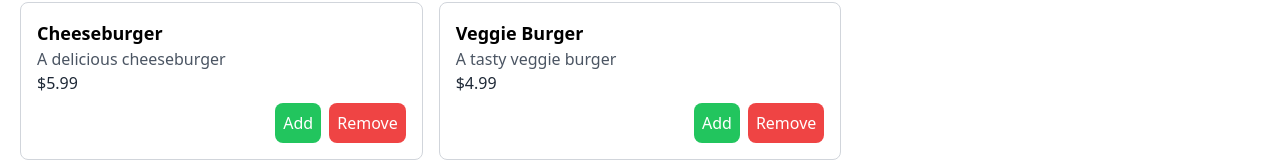
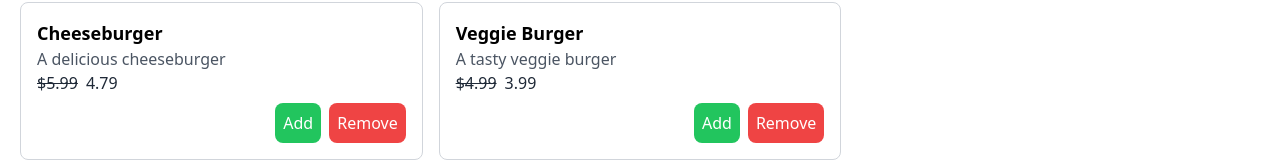
Before and after one commit to kush456/OrderEaze, a React (Create React App) app: page /menu in a window 1280 px wide. Shown: the part 534-696 px from the top of the page. Built offline with nearby package versions, Linux system fonts and the light colour scheme.

Commit message:
nav and state

```diff
--- a/src/pages/MenuPage.jsx
+++ b/src/pages/MenuPage.jsx
@@ -17,7 +17,7 @@ const MenuPage = () => {
   //Load order
   useEffect(() => {
     const savedOrder = localStorage.getItem('order');
-    console.log(savedOrder);
+    console.log('savedOrder',savedOrder);
     if (savedOrder) {
       setOrder(JSON.parse(savedOrder));
     }
@@ -28,7 +28,7 @@ const MenuPage = () => {
     if (isInitialMount.current) {
       isInitialMount.current = false;
     } else {
-      console.log("was run");
+      //console.log("was run");
       localStorage.setItem('order', JSON.stringify(order));
     }
   }, [order]);
@@ -37,55 +37,55 @@ const MenuPage = () => {
 
   const foodItems = {
     Burger: [
-      { name: 'Cheeseburger', description: 'A delicious cheeseburger', price: '$5.99', special: 'no' },
-      { name: 'Veggie Burger', description: 'A tasty veggie burger', price: '$4.99', special: 'no' },
+      { name: 'Cheeseburger', description: 'A delicious cheeseburger', price: '$5.99', special: 'yes' , category : "Burger"},
+      { name: 'Veggie Burger', description: 'A tasty veggie burger', price: '$4.99', special: 'yes', category : "Burger" },
     ],
     Taco: [
-      { name: 'Chicken Taco', description: 'Spicy chicken taco', price: '$3.99', special: 'no' },
-      { name: 'Beef Taco', description: 'Savory beef taco', price: '$4.49', special: 'no' },
+      { name: 'Chicken Taco', description: 'Spicy chicken taco', price: '$3.99', special: 'yes', category : "Taco" },
+      { name: 'Beef Taco', description: 'Savory beef taco', price: '$4.49', special: 'yes' , category : "Taco"},
     ],
     Burrito: [
-      { name: 'Bean Burrito', description: 'A hearty bean burrito', price: '$6.99', special: 'no' },
-      { name: 'Chicken Burrito', description: 'A flavorful chicken burrito', price: '$7.99', special: 'no' },
+      { name: 'Bean Burrito', description: 'A hearty bean burrito', price: '$6.99', special: 'no' , category : "Burrito"},
+      { name: 'Chicken Burrito', description: 'A flavorful chicken burrito', price: '$7.99', special: 'no' , category : "Burrito"},
     ],
     Drink: [
-      { name: 'Coca Cola', description: 'Refreshing cola drink', price: '$1.99', special: 'no' },
-      { name: 'Orange Juice', description: 'Freshly squeezed orange juice', price: '$2.49', special: 'no' },
+      { name: 'Coca Cola', description: 'Refreshing cola drink', price: '$1.99', special: 'no' , category : "Drink"},
+      { name: 'Orange Juice', description: 'Freshly squeezed orange juice', price: '$2.49', special: 'no' , category : "Drink"},
     ],
     Pizza: [
-      { name: 'Pepperoni Pizza', description: 'Classic pepperoni pizza', price: '$8.99', special: 'no' },
-      { name: 'Margherita Pizza', description: 'Traditional Margherita pizza', price: '$7.99', special: 'no' },
+      { name: 'Pepperoni Pizza', description: 'Classic pepperoni pizza', price: '$8.99', special: 'no' , category : "Pizza"},
+      { name: 'Margherita Pizza', description: 'Traditional Margherita pizza', price: '$7.99', special: 'no' , category : "Pizza"},
     ],
     Donut: [
-      { name: 'Glazed Donut', description: 'Sweet glazed donut', price: '$1.49', special: 'no' },
-      { name: 'Chocolate Donut', description: 'Rich chocolate donut', price: '$1.99', special: 'no' },
+      { name: 'Glazed Donut', description: 'Sweet glazed donut', price: '$1.49', special: 'no' , category : "Donut"},
+      { name: 'Chocolate Donut', description: 'Rich chocolate donut', price: '$1.99', special: 'no' , category : "Donut"},
     ],
     Salad: [
-      { name: 'Caesar Salad', description: 'Crisp Caesar salad', price: '$5.99', special: 'no' },
-      { name: 'Greek Salad', description: 'Fresh Greek salad', price: '$6.49', special: 'no' },
+      { name: 'Caesar Salad', description: 'Crisp Caesar salad', price: '$5.99', special: 'no' , category : "Salad"},
+      { name: 'Greek Salad', description: 'Fresh Greek salad', price: '$6.49', special: 'no' , category : "Salad"},
     ],
     Noodles: [
-      { name: 'Spicy Ramen', description: 'Hot and spicy ramen noodles', price: '$7.99', special: 'no' },
-      { name: 'Pad Thai', description: 'Classic Thai noodle dish', price: '$8.99', special: 'no' },
+      { name: 'Spicy Ramen', description: 'Hot and spicy ramen noodles', price: '$7.99', special: 'no' , category : "Noodles"},
+      { name: 'Pad Thai', description: 'Classic Thai noodle dish', price: '$8.99', special: 'no' , category : "Noodles"},
     ],
     Sandwich: [
-      { name: 'Turkey Sandwich', description: 'Turkey sandwich with lettuce', price: '$5.99', special: 'no' },
-      { name: 'Ham Sandwich', description: 'Ham sandwich with cheese', price: '$5.49', special: 'no' },
+      { name: 'Turkey Sandwich', description: 'Turkey sandwich with lettuce', price: '$5.99', special: 'no' , category : "Sandwich"},
+      { name: 'Ham Sandwich', description: 'Ham sandwich with cheese', price: '$5.49', special: 'no' , category : "Sandwich"},
     ],
     Pasta: [
-      { name: 'Spaghetti Bolognese', description: 'Pasta with meat sauce', price: '$9.99', special: 'no' },
-      { name: 'Penne Alfredo', description: 'Pasta with creamy Alfredo sauce', price: '$8.99', special: 'no' },
+      { name: 'Spaghetti Bolognese', description: 'Pasta with meat sauce', price: '$9.99', special: 'no' , category : "Pasta"},
+      { name: 'Penne Alfredo', description: 'Pasta with creamy Alfredo sauce', price: '$8.99', special: 'no' , category : "Pasta"},
     ],
     IceCream: [
-      { name: 'Vanilla Ice Cream', description: 'Creamy vanilla ice cream', price: '$2.99', special: 'yes' },
-      { name: 'Chocolate Ice Cream', description: 'Rich chocolate ice cream', price: '$2.99', special: 'yes' },
+      { name: 'Vanilla Ice Cream', description: 'Creamy vanilla ice cream', price: '$2.99', special: 'yes' , category : "IceCream"},
+      { name: 'Chocolate Ice Cream', description: 'Rich chocolate ice cream', price: '$2.99', special: 'yes' , category : "IceCream"},
     ],
   };
 
   const offers = [
-    { title: 'Ice Cream Day', description: 'Get your sweet ice cream', offer: '40% off' },
-    { title: 'Burger Fest', description: 'Big Juicy Burgers', offer: 'Buy 1, Get 1 Free!' },
-    { title: 'Taco Special', description: 'Tasty Tacos', offer: 'Buy 2, Get 1 Free!' },
+    { title: 'Ice Cream Day', description: 'Get your sweet ice cream', offer: '40% off', itemCategory: 'IceCream', discount: 40 },
+    { title: 'Burger Fest', description: 'Big Juicy Burgers', offer: '20% off', itemCategory: 'Burger', discount: 20 },
+    { title: 'Taco Special', description: 'Tasty Tacos', offer: '15% off' , itemCategory: 'Taco', discount: 15},
   ];
 
 
@@ -95,6 +95,16 @@ const MenuPage = () => {
 
   const prevOffer = () => {
     setCurrentOfferIndex((currentOfferIndex - 1 + offers.length) % offers.length);
+  };
+
+  //discount function
+  const calculateDiscountedPrice = (item) => {
+    const offer = offers.find(offer => offer.itemCategory === item.category);
+    if (offer && item.special === 'yes') {
+      const discountPrice = parseFloat(item.price.slice(1)) * (1 - offer.discount / 100);
+      return discountPrice.toFixed(2);
+    }
+    return item.price; // Return original price if no discount applies
   };
 
   // for searching
@@ -141,10 +151,13 @@ const MenuPage = () => {
     setOrder(prevOrder => {
       const categoryOrder = prevOrder[category] || [];
       const itemIndex = categoryOrder.findIndex(i => i.name === item.name);
+      const discountedPrice = (item.special === 'yes') ? calculateDiscountedPrice(item) : item.price;
+      //console.log("special", discountedPrice);
       if (itemIndex === -1) {
+
         return {
           ...prevOrder,
-          [category]: [...categoryOrder, { ...item, quantity: 1 }],
+          [category]: [...categoryOrder, { ...item, quantity: 1, discountedPrice: discountedPrice}],
         };
       } else {
         const updatedItem = { ...categoryOrder[itemIndex], quantity: categoryOrder[itemIndex].quantity + 1 };
@@ -160,7 +173,8 @@ const MenuPage = () => {
     });
   };
 
-  console.log("bur",order);
+  //console.log("bur",order);
+  //console.log("bur2",order.discountPrice);
 
   const removeFromOrder = (category, item) => {
     setOrder(prevOrder => {
@@ -277,7 +291,7 @@ const MenuPage = () => {
                       {item.special === 'yes' ? (
                         <>
                           <span className="line-through mr-2">{item.price}</span>
-                          <span>{`${(parseFloat(item.price.slice(1)) * 0.6).toFixed(2)}`}</span>
+                          <span>{calculateDiscountedPrice(item)}</span>
                         </>
                       ) : (
                         item.price
@@ -306,7 +320,12 @@ const MenuPage = () => {
 
         {/* Order Summary */}
         <div className="mt-5">
-          <h3 className="text-xl font-bold mb-3">Your Order</h3>
+          <div className='flex justify-between'>
+            <h3 className="text-xl font-bold mb-3">Your Order</h3>
+            <button className='text-xl font-bold mb-3 underline' onClick={goToBasket} >
+              My Basket
+            </button>
+          </div>
           {Object.keys(order).length === 0 ? (
             <p>No items in your order.</p>
           ) : (
@@ -333,7 +352,7 @@ const MenuPage = () => {
                     >
                       Remove
                     </button>
-                    {console.log(order)}
+                    {console.log("order",order)}
                   </div>
                 ))
               ))}
--- a/src/pages/MyBasketPage.jsx
+++ b/src/pages/MyBasketPage.jsx
@@ -1,18 +1,39 @@
 import React from 'react';
-import { useLocation } from 'react-router-dom';
+import { useLocation, useNavigate } from 'react-router-dom';
 
 export const MyBasket = () => {
 
   const location = useLocation();
   const { order } = location.state || { order: {} };
 
-  console.log(order);
+  const navigate = useNavigate();
+
+  const calculateTotalPrice = () => {
+    let totalPrice = 0;
+
+    Object.keys(order).forEach(category => {
+      order[category].forEach(item => {
+        const itemPrice = (item.special === 'yes') ?
+          parseFloat(item.discountedPrice.slice(1)) * item.quantity :
+          parseFloat(item.price.slice(1)) * item.quantity;
+
+        totalPrice += itemPrice;
+      });
+    });
+
+    return totalPrice.toFixed(2);
+  };
+
+  const goToMenu = () => {
+    navigate('/menu', { state: { order } });
+  };
+
+  // console.log(order);
   return (
-    <div className="max-w-lg mx-auto p-4 bg-white rounded-lg shadow-lg md:max-w-2xl lg:max-w-4xl xl:max-w-6xl">
+    <div className="max-w-lg mx-auto mb-32 p-4 bg-white rounded-lg shadow-lg md:max-w-2xl lg:max-w-4xl xl:max-w-6xl">
       <div className="flex items-center justify-between mb-4">
-        <button className="text-gray-700">&larr;</button>
         <h2 className="text-xl font-semibold">My Basket</h2>
-        <button className="text-red-500">Add Items</button>
+        <button className="text-red-500" onClick={goToMenu}>Add Items</button>
       </div>
       <div className="space-y-4">
         {Object.keys(order).map(category => (
@@ -24,7 +45,7 @@ export const MyBasket = () => {
                   {(item.special === "yes") ?
                   <>
                     <p className="text-gray-400 line-through">{item.price}</p>
-                    <p className="text-red-500 text-lg">{"here discounted price will come"}</p>
+                    <p className="text-red-500 text-lg">{item.discountedPrice}</p>
                   </> :
                   <>
                   <p className="text-red-500 text-lg">{item.price}</p>
@@ -56,8 +77,8 @@ export const MyBasket = () => {
           <p className="text-gray-900 font-semibold">Cash</p>
         </div>
       </div>
-      <div className="mt-6 flex items-center justify-between">
-        <h3 className="text-2xl font-semibold">{/* Total Price */}</h3>
+      <div className="flex items-center justify-around w-11/12 fixed bottom-0 px-4 py-3 my-2 mr-2 bg-white border rounded-lg shadow-lg">
+        <h3 className="text-2xl font-semibold">${calculateTotalPrice()} </h3>
         <button className="px-6 py-3 bg-red-500 text-white rounded-lg">Place Order</button>
       </div>
     </div>
```
